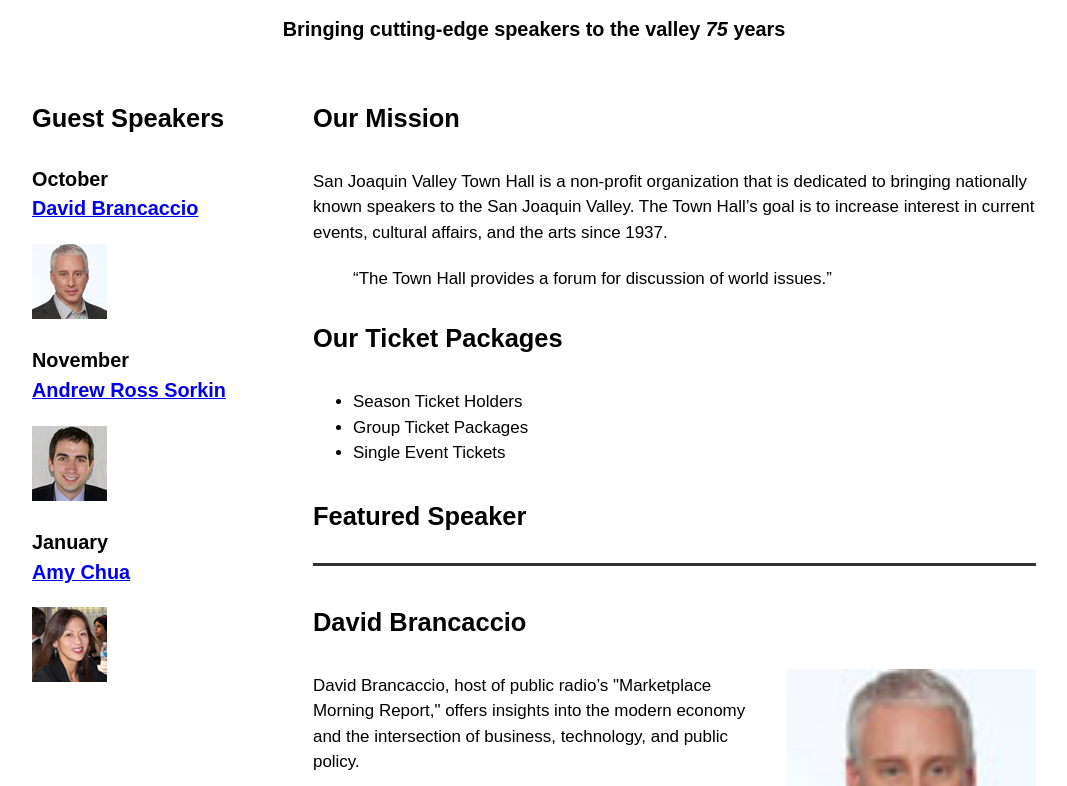
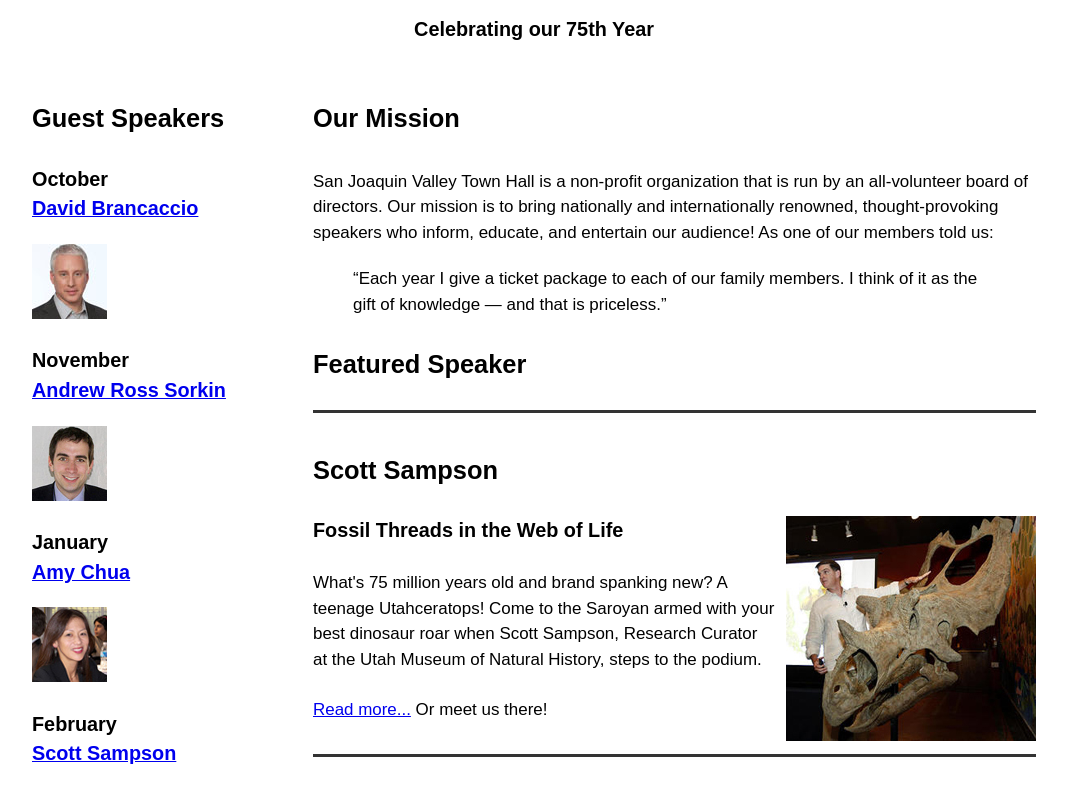
Before and after one commit to ChristopherTorress/A08, a plain HTML site: page index.html in a window 1280 px wide. Shown: the part 153-939 px from the top of the page, without its empty margins (106-1173 px from the left). Drawn offline with Linux system fonts and the light colour scheme; files that its build step writes are made by us from their sources.

Commit message:
index
Updated the HTML structure and content for the San Joaquin Valley Town Hall page, including new guest speaker information and mission statement.

```diff
--- a/index.html
+++ b/index.html
@@ -11,7 +11,7 @@
   <header>
     <img src="town_hall_logo.gif" alt="Town Hall Logo">
     <h2>San Joaquin Valley Town Hall</h2>
-    <h3>Bringing cutting-edge speakers to the valley <em class="large">75</em> years</h3>
+    <h3>Celebrating our 75th Year</h3>
   </header>
 
   <main>
@@ -33,36 +33,41 @@
         <a href="chua.html">Amy Chua</a>
       </h3>
       <img src="chua75.jpg" alt="Amy Chua image">
+
+      <h3>February<br>
+        <a href="sampson.html">Scott Sampson</a>
+      </h3>
+      <img src="sampson75.jpg" alt="Scott Sampson image">
     </aside>
 
-    <!-- SECTION: Mission, Packages, and Featured Speaker -->
+    <!-- SECTION: Mission + Ticket Packages + Featured Speaker -->
     <section>
       <h2>Our Mission</h2>
-        <p>San Joaquin Valley Town Hall is a non-profit organization that is dedicated to bringing nationally known speakers to the San Joaquin Valley. The Town Hall’s goal is to increase interest in current events, cultural affairs, and the arts since 1937.</p>
+      <p>San Joaquin Valley Town Hall is a non-profit organization that is run by an all-volunteer board of directors. Our mission is to bring nationally and internationally renowned, thought-provoking speakers who inform, educate, and entertain our audience! As one of our members told us:</p>
       <blockquote>
-            <q>The Town Hall provides a forum for discussion of world issues.</q>
+        <q>Each year I give a ticket package to each of our family members. I think of it as the gift of knowledge — and that is priceless.</q>
       </blockquote>
+
+      <h1>Featured Speaker</h1>
+      <article class="featured">
+        <h2>Scott Sampson</h2>
+        <img src="sampson_dinosaur.jpg" alt="Scott Sampson">
+        <h3>Fossil Threads in the Web of Life</h3>
+        <p>What's 75 million years old and brand spanking new? A teenage Utahceratops! Come to the Saroyan armed with your best dinosaur roar when Scott Sampson, Research Curator at the Utah Museum of Natural History, steps to the podium.</p>
+        <p><a href="sampson.html">Read more...</a> Or meet us there!</p>
+      </article>
 
       <h2>Our Ticket Packages</h2>
       <ul>
-            <li>Season Ticket Holders</li>
-            <li>Group Ticket Packages</li>
-            <li>Single Event Tickets</li>
+        <li>Season Package: $95</li>
+        <li>Patron Package: $200</li>
+        <li>Single Speaker: $25</li>
       </ul>
-
-        <h1>Featured Speaker</h1>
-        <article class="featured">
-            <h2>David Brancaccio</h2>
-            <img src="brancaccio75.jpg" alt="David Brancaccio Featured Speaker">
-            <p>David Brancaccio, host of public radio’s "Marketplace Morning Report," offers insights into the modern economy and the intersection of business, technology, and public policy.</p>
-            <p><a href="brancaccio.html">More about David Brancaccio</a></p>
-        </article>
     </section>
   </main>
 
   <footer>
     <p>&copy; San Joaquin Valley Town Hall, Fresno, CA 93755</p>
   </footer>
-
 </body>
 </html>
```
Lines whose indentation alone changed are shown as unchanged.
